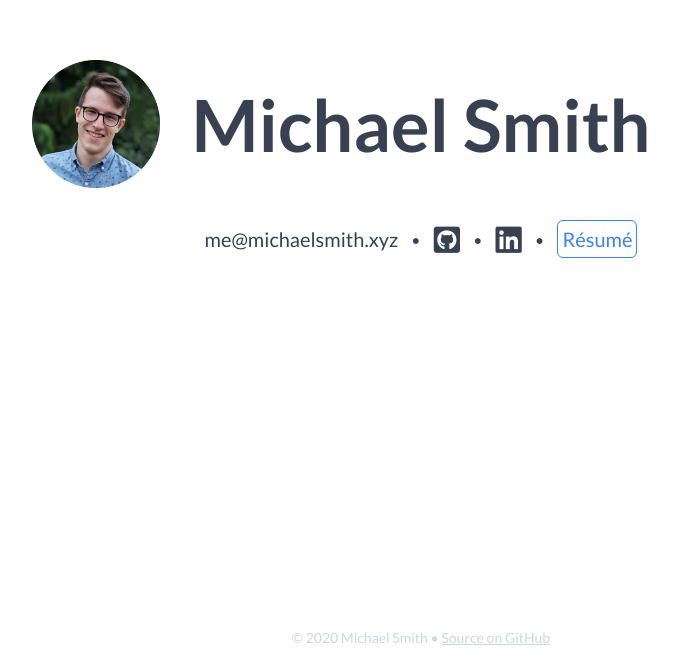
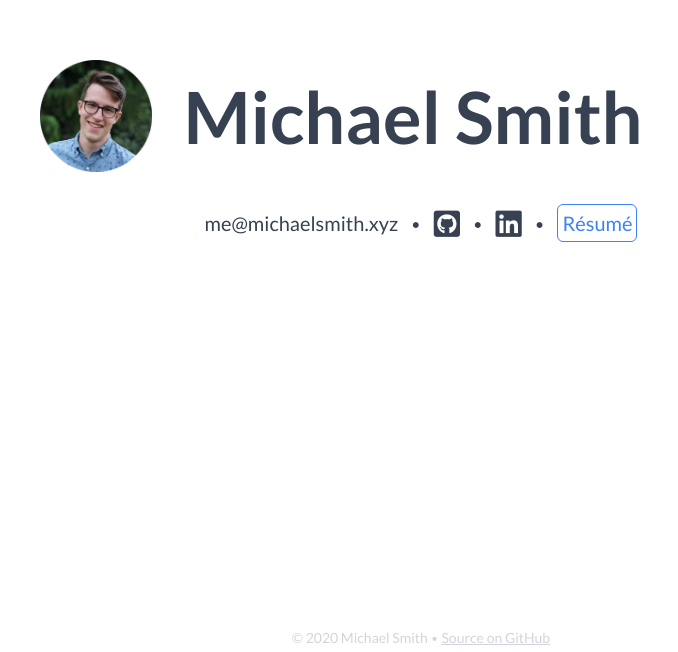
Before and after one commit to thisismichaelsmithsgithub/michaelsmith.xyz, a website built with webpack: page src/index.html in a window 1280 px wide. Shown: the part 148-800 px from the top of the page, without its empty margins (219-897 px from the left). Built offline with nearby package versions, Linux system fonts and the light colour scheme.

Commit message:
resize profile picture and fix bullet font

```diff
--- a/src/index.html
+++ b/src/index.html
@@ -14,7 +14,7 @@
     <body class="flex flex-col justify-start items-center w-full h-full container mx-auto font-sans text-gray-700">
         <header class='mt-52 font-display'>
             <h1 class="font-bold text-5xl sm:text-7xl mb-8 sm:flex sm:flex-row sm:items-center text-center">
-                <img class="hidden lg:inline-block w-32 h-32 -ml-40 mr-8" src="./static/me-circle.png" alt="Profile Image" />
+                <img class="hidden lg:inline-block w-28 h-28 -ml-40 mr-8" src="./static/me-circle.png" alt="Profile Image" />
                 Michael Smith
             </h1>
             <nav>
@@ -48,7 +48,11 @@
             </nav>
         </header>
         <footer class="font-display mt-auto flex-shrink-0 text-gray-300 mb-1 text-sm">
-            © 2020 Michael Smith • <a class="underline" href="https://github.com/michaelsmithxyz/michaelsmith.xyz">Source on GitHub</a>
+            © 2020 Michael Smith
+            <span class="font-light">•</span>
+            <a class="underline" href="https://github.com/michaelsmithxyz/michaelsmith.xyz">
+                Source on GitHub
+            </a>
         </footer>
     </body>
 
```
